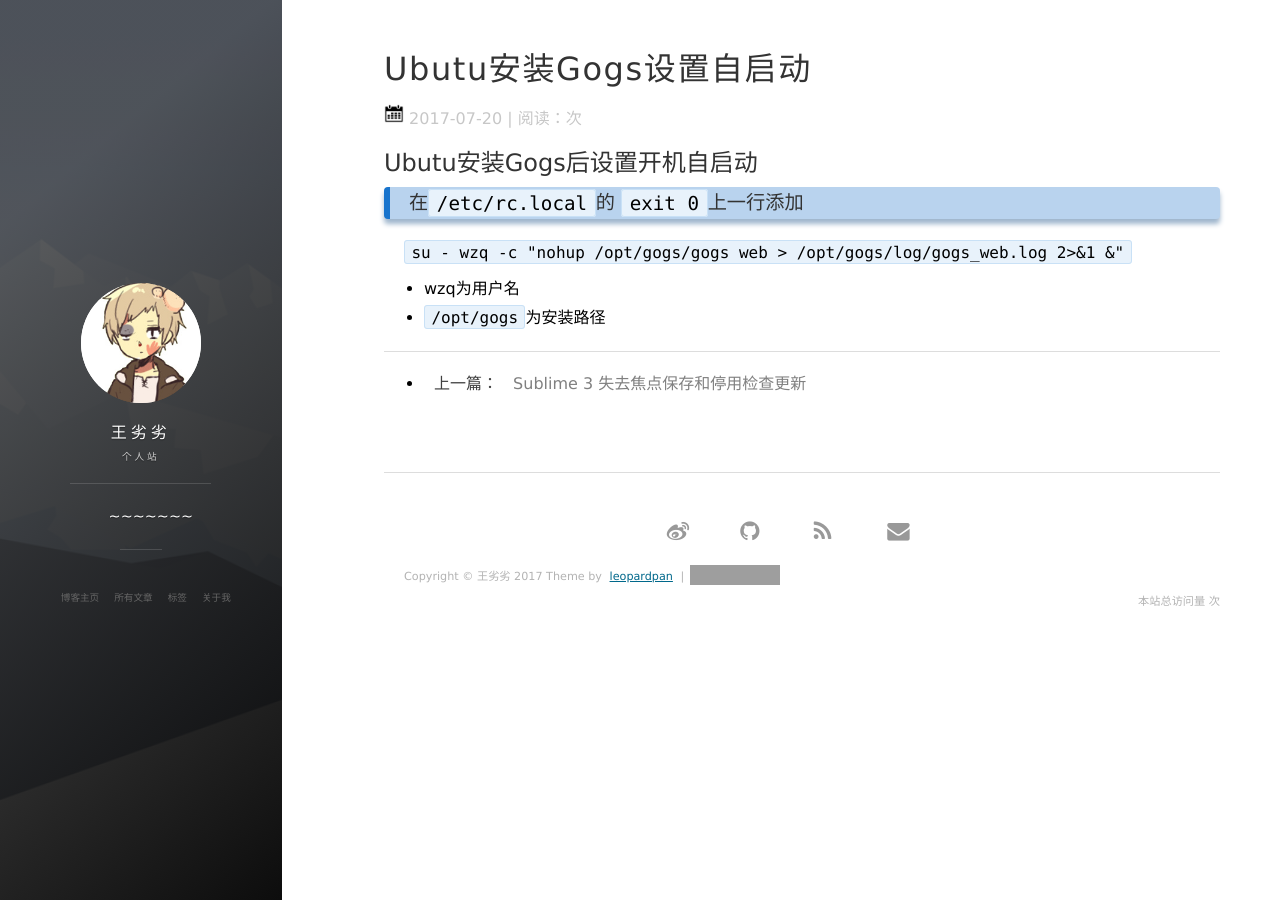
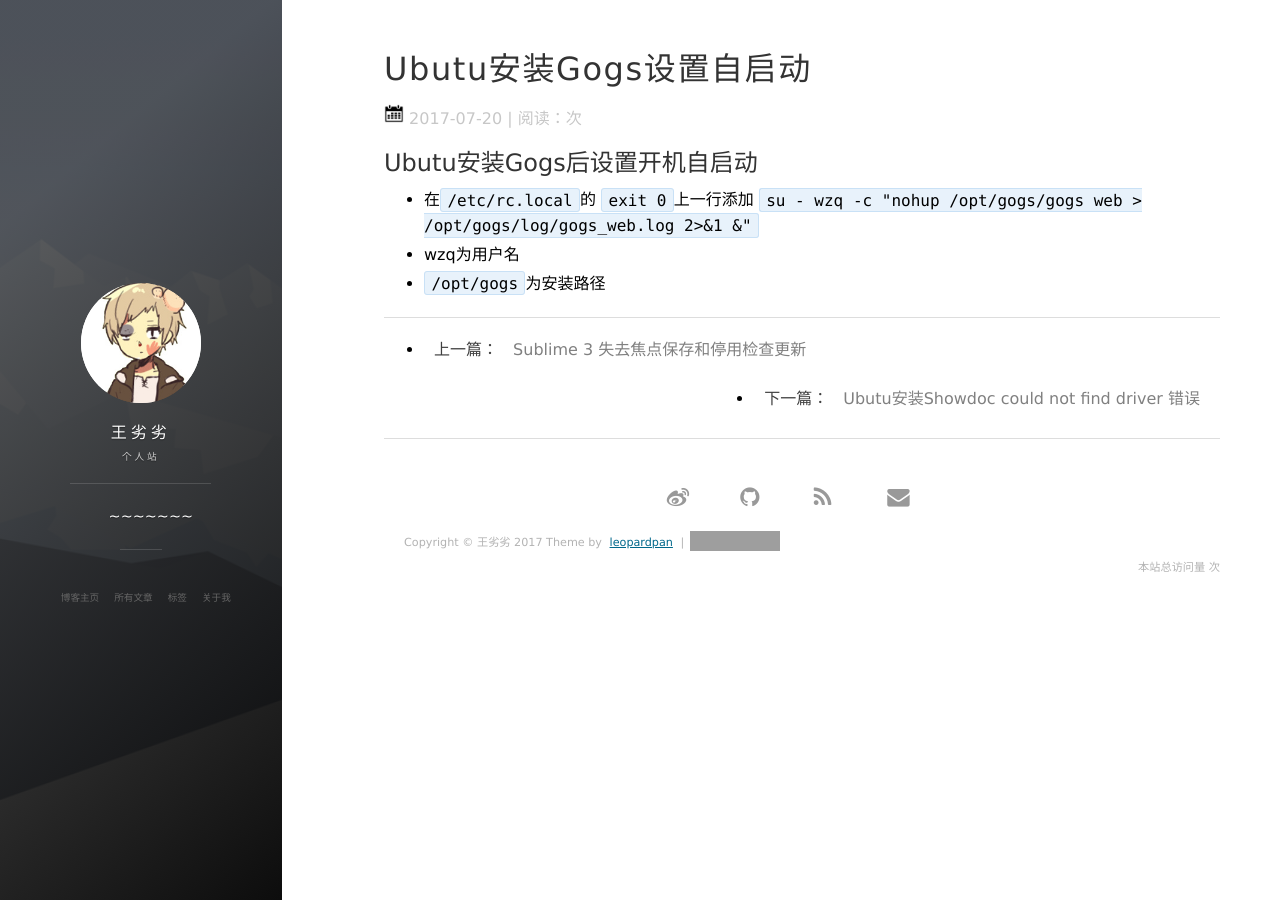
Before and after one commit to wzqwzq666/wzqwzq666.github.io, a Jekyll site: the page built from _posts/2017-07-20-02.md, in a window 1280 px wide. Built offline with Jekyll 4.4.1, drawn with Linux system fonts in a browser that asks for light colours; nearby versions of some CDN libraries; comment, search, counter and statistics services are not loaded; part of the change alters nothing that is shown; grey boxes are pictures that could not be loaded.

Commit message:
showdoc could not find driver 错误

```diff
--- a/_posts/2017-07-20-02.md
+++ b/_posts/2017-07-20-02.md
@@ -7,7 +7,7 @@ tag: 常用设置和命令
 ---
 ##  Ubutu安装Gogs后设置开机自启动
 
-### 在`/etc/rc.local`的   `exit 0`上一行添加
+- 在`/etc/rc.local`的   `exit 0`上一行添加
 `su - wzq -c "nohup /opt/gogs/gogs web > /opt/gogs/log/gogs_web.log 2>&1 &"`
 -  wzq为用户名
 - `/opt/gogs`为安装路径
--- /dev/null
+++ b/_posts/2017-07-20-03.md
@@ -0,0 +1,13 @@
+---
+layout: post
+title: "Ubutu安装Showdoc could not find driver 错误"
+date: 2017-07-20
+description: "Ubutu,Showdoc,could not find driver"
+tag: 常用设置和命令
+---
+   Ubutu安装Showdoc时会检测一些php需要的组件并提示，这时候只需要按照提示安装即可
+   安装后点击登录报错`could not find driver`
+   了解了一下发现showdoc现在已经限定使用sqlite
+   这时候只需要手动安装下php的sqlite3库即可
+
+   `sudo apt-get install php5-sqlite`
```
